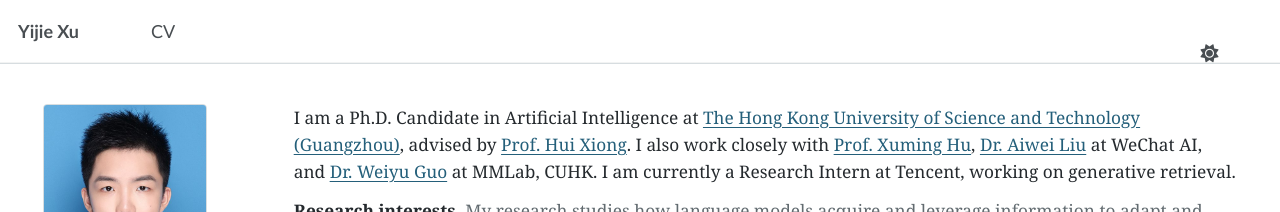
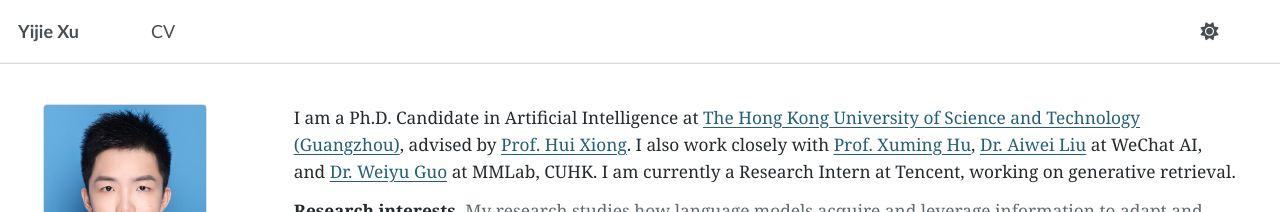
Before and after one commit to yeahjack/yeahjack.github.io, a Jekyll site: the page built from _pages/about.md, in a window 1280 px wide. Shown: the top 212 px of the page. Built offline with Jekyll 4.4.1, drawn with Linux system fonts in a browser that asks for light colours; a script that is not in the unit is left out.

Commit message:
Keep the theme toggle vertically centered in the masthead.
The nav styles were written for the overflow button, so they also absolutely positioned the new theme control and dropped it onto the bottom border.

```diff
--- a/_includes/head.html
+++ b/_includes/head.html
@@ -46,6 +46,6 @@
 <meta name="viewport" content="width=device-width, initial-scale=1.0">
 
 <!-- For all browsers -->
-<link rel="stylesheet" href="{{ base_path }}/assets/css/main.css">
+<link rel="stylesheet" href="{{ base_path }}/assets/css/main.css?{{ site.time | date: '%s' }}">
 
 <meta http-equiv="cleartype" content="on">
--- a/_sass/custom/_overrides.scss
+++ b/_sass/custom/_overrides.scss
@@ -7,13 +7,19 @@ $toggle-size: 2.5rem;
 #site-nav #theme-toggle {
     position: absolute;
     top: 50%;
+    right: 0;
+    width: $toggle-size;
+    height: $toggle-size;
+    margin: 0;
     transform: translateY(-50%);
-    right: 0;
-    margin: 0;
 
     button {
-        width: $toggle-size;
-        height: $toggle-size;
+        position: relative;
+        top: auto;
+        right: auto;
+        z-index: 2;
+        width: 100%;
+        height: 100%;
         display: flex;
         justify-content: center;
         align-items: center;
@@ -22,6 +28,11 @@ $toggle-size: 2.5rem;
         background: transparent;
         color: inherit;
         cursor: pointer;
+
+        &:focus-visible {
+            outline: 2px solid currentColor;
+            outline-offset: 2px;
+        }
     }
 }
 
--- a/_sass/layout/_navigation.scss
+++ b/_sass/layout/_navigation.scss
@@ -189,7 +189,7 @@
     }
   }
 
-  button {
+  > button {
     position: absolute;
     height: 2.5rem;
     right: 0;
--- a/assets/js/plugins/jquery.greedy-navigation.js
+++ b/assets/js/plugins/jquery.greedy-navigation.js
@@ -6,7 +6,7 @@
 */
 
 var $nav = $('#site-nav');
-var $btn = $('#site-nav button');
+var $btn = $('#site-nav > button');
 var $vlinks = $('#site-nav .visible-links');
 var $vlinks_persist_tail = $vlinks.children("*.persist.tail");
 var $hlinks = $('#site-nav .hidden-links');
```
